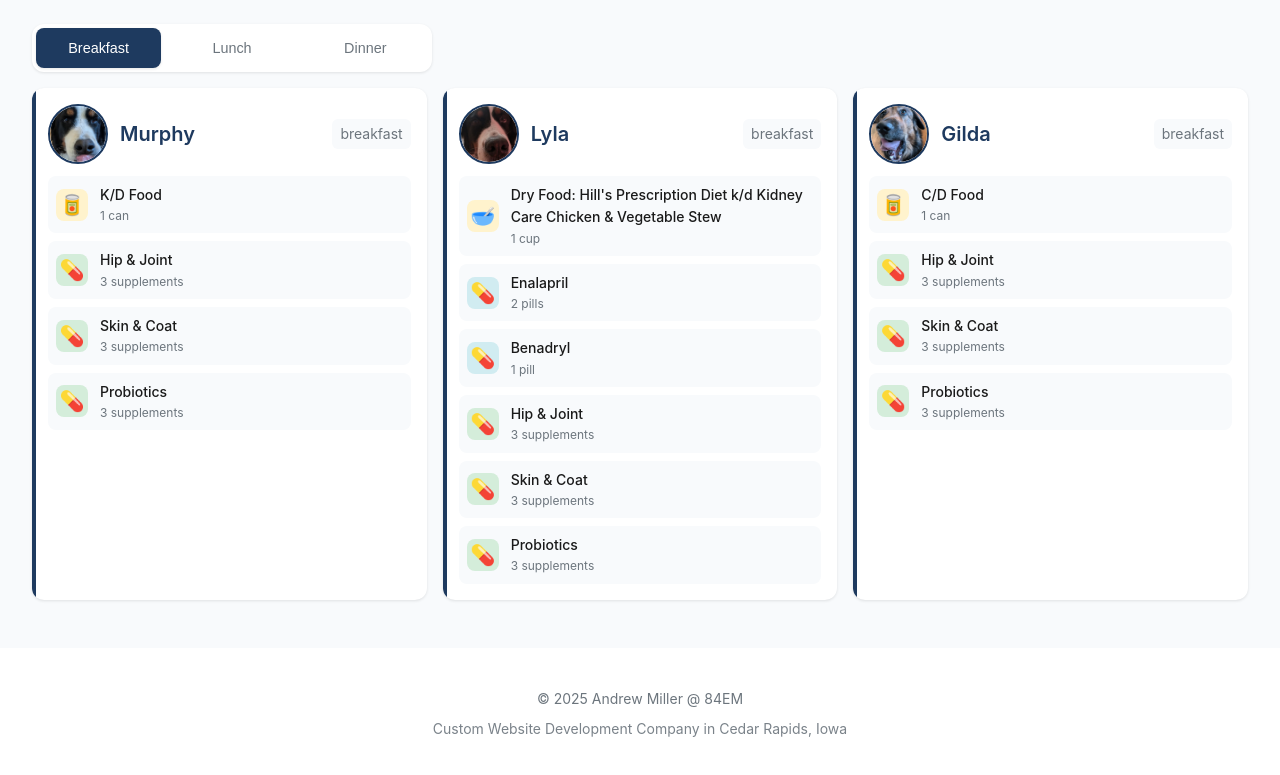
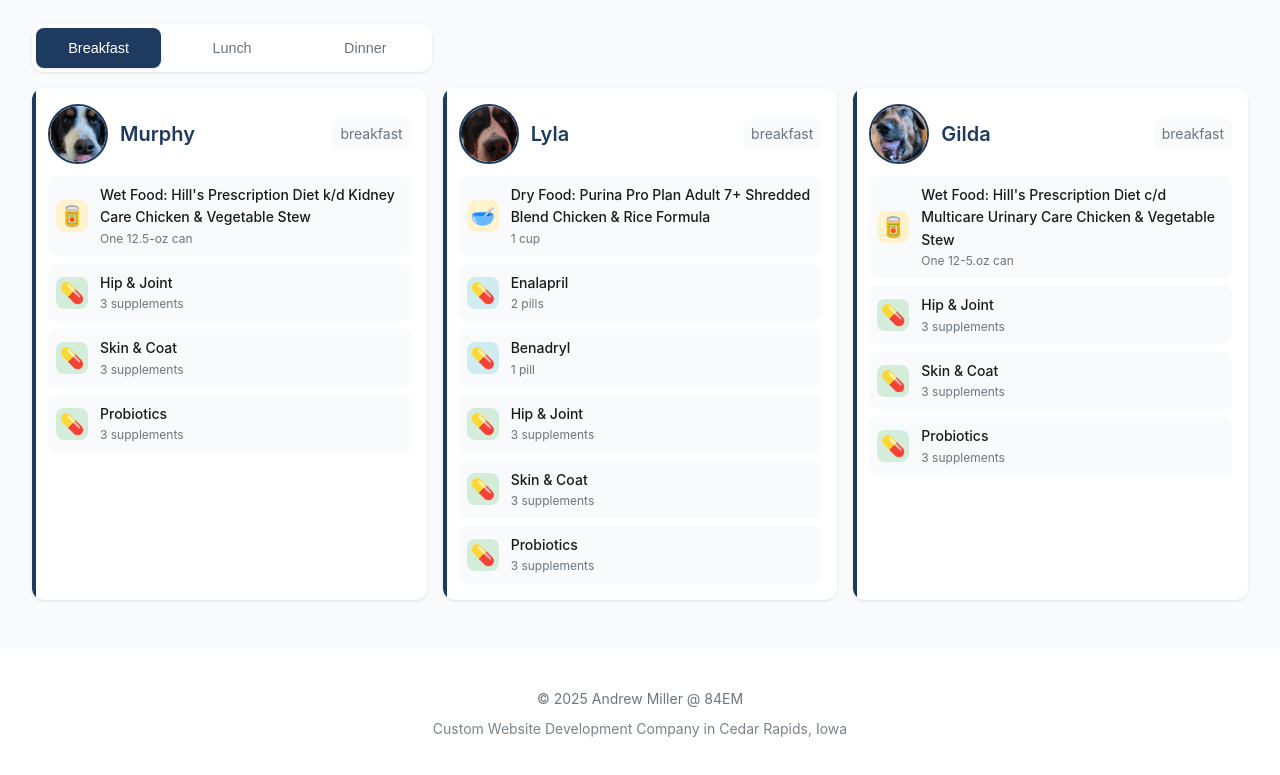
Before and after one commit to 84em/takecareofmydogs, a website: page index.html in a window 1280 px wide. Shown: the part 165-940 px from the top of the page. Drawn offline with Linux system fonts and the light colour scheme.

Commit message:
more verbose food names

```diff
--- a/index.html
+++ b/index.html
@@ -57,8 +57,8 @@
                             <div class="feeding-item">
                                 <div class="item-icon food" aria-hidden="true">🥫</div>
                                 <div class="item-details">
-                                    <div class="item-name">K/D Food</div>
-                                    <div class="item-quantity">1 can</div>
+                                    <div class="item-name">Wet Food: Hill's Prescription Diet k/d Kidney Care Chicken & Vegetable Stew</div>
+                                    <div class="item-quantity">One 12.5-oz can</div>
                                 </div>
                             </div>
                             <div class="feeding-item">
@@ -97,7 +97,7 @@
                             <div class="feeding-item">
                                 <div class="item-icon food" aria-hidden="true">🥣</div>
                                 <div class="item-details">
-                                    <div class="item-name">Dry Food: Hill's Prescription Diet k/d Kidney Care Chicken & Vegetable Stew</div>
+                                    <div class="item-name">Dry Food: Purina Pro Plan Adult 7+ Shredded Blend Chicken & Rice Formula</div>
                                     <div class="item-quantity">1 cup</div>
                                 </div>
                             </div>
@@ -151,8 +151,8 @@
                             <div class="feeding-item">
                                 <div class="item-icon food" aria-hidden="true">🥫</div>
                                 <div class="item-details">
-                                    <div class="item-name">C/D Food</div>
-                                    <div class="item-quantity">1 can</div>
+                                    <div class="item-name">Wet Food: Hill's Prescription Diet c/d Multicare Urinary Care Chicken & Vegetable Stew</div>
+                                    <div class="item-quantity">One 12-5.oz can</div>
                                 </div>
                             </div>
                             <div class="feeding-item">
@@ -196,8 +196,8 @@
                             <div class="feeding-item">
                                 <div class="item-icon food" aria-hidden="true">🥫</div>
                                 <div class="item-details">
-                                    <div class="item-name">K/D Food</div>
-                                    <div class="item-quantity">1 can</div>
+                                    <div class="item-name">Wet Food: Hill's Prescription Diet k/d Kidney Care Chicken & Vegetable Stew</div>
+                                    <div class="item-quantity">One 12.5-oz can</div>
                                 </div>
                             </div>
                         </div>
@@ -215,7 +215,7 @@
                             <div class="feeding-item">
                                 <div class="item-icon food" aria-hidden="true">🥣</div>
                                 <div class="item-details">
-                                    <div class="item-name">Dry Food: Hill's Prescription Diet k/d Kidney Care Chicken & Vegetable Stew</div>
+                                    <div class="item-name">Dry Food: Purina Pro Plan Adult 7+ Shredded Blend Chicken & Rice Formula</div>
                                     <div class="item-quantity">1 cup</div>
                                 </div>
                             </div>
@@ -234,8 +234,8 @@
                             <div class="feeding-item">
                                 <div class="item-icon food" aria-hidden="true">🥫</div>
                                 <div class="item-details">
-                                    <div class="item-name">C/D Food</div>
-                                    <div class="item-quantity">1 can</div>
+                                    <div class="item-name">Wet Food: Hill's Prescription Diet c/d Multicare Urinary Care Chicken & Vegetable Stew</div>
+                                    <div class="item-quantity">One 12.5-oz can</div>
                                 </div>
                             </div>
                         </div>
@@ -258,7 +258,7 @@
                             <div class="feeding-item">
                                 <div class="item-icon food" aria-hidden="true">🥫</div>
                                 <div class="item-details">
-                                    <div class="item-name">Hill's Prescription Diet k/d Kidney Care Chicken & Vegetable Stew</div>
+                                    <div class="item-name">Wet Food: Hill's Prescription Diet k/d Kidney Care Chicken & Vegetable Stew</div>
                                     <div class="item-quantity">One 12.5oz can</div>
                                 </div>
                             </div>
@@ -303,7 +303,7 @@
                             <div class="feeding-item">
                                 <div class="item-icon food" aria-hidden="true">🥫</div>
                                 <div class="item-details">
-                                    <div class="item-name">Hill's Prescription Diet c/d Multicare Urinary Care Chicken & Vegetable Stew</div>
+                                    <div class="item-name">Wet Food: Hill's Prescription Diet c/d Multicare Urinary Care Chicken & Vegetable Stew</div>
                                     <div class="item-quantity">One 12.5oz can</div>
                                 </div>
                             </div>
```
